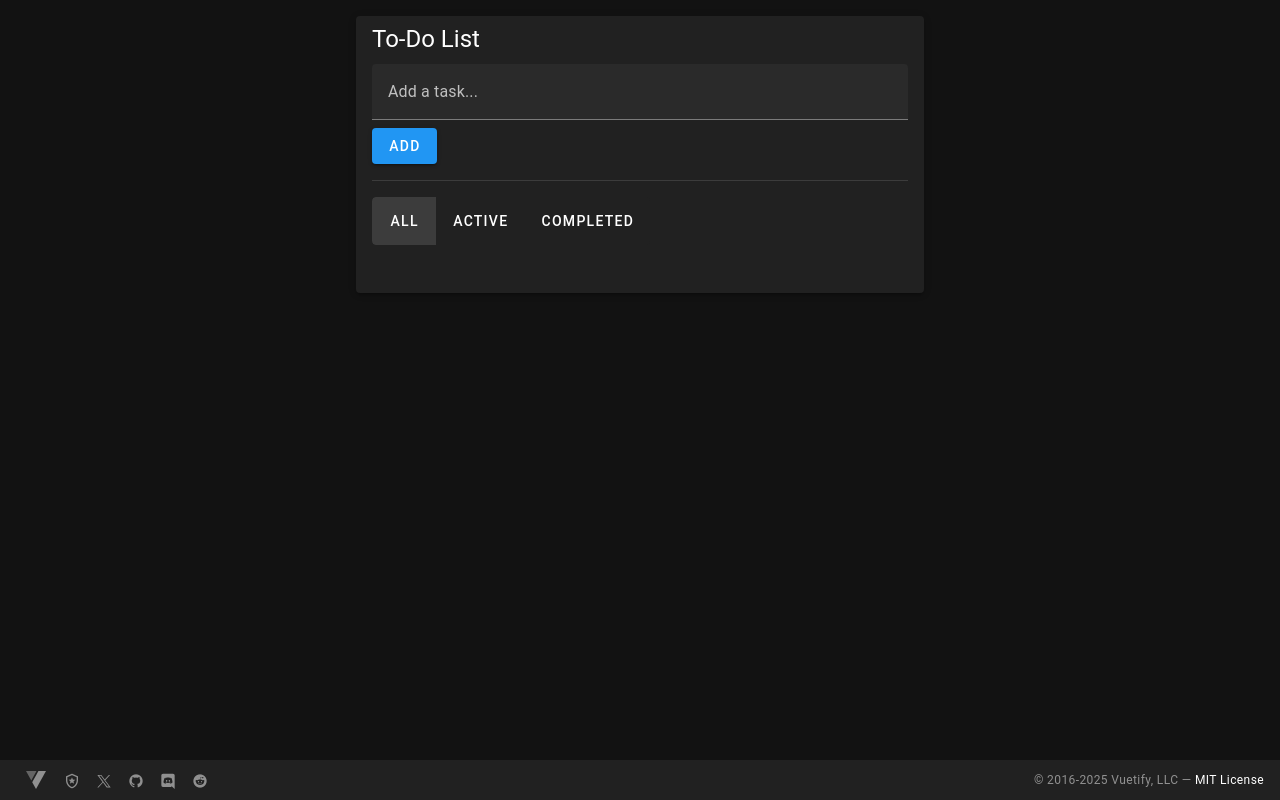
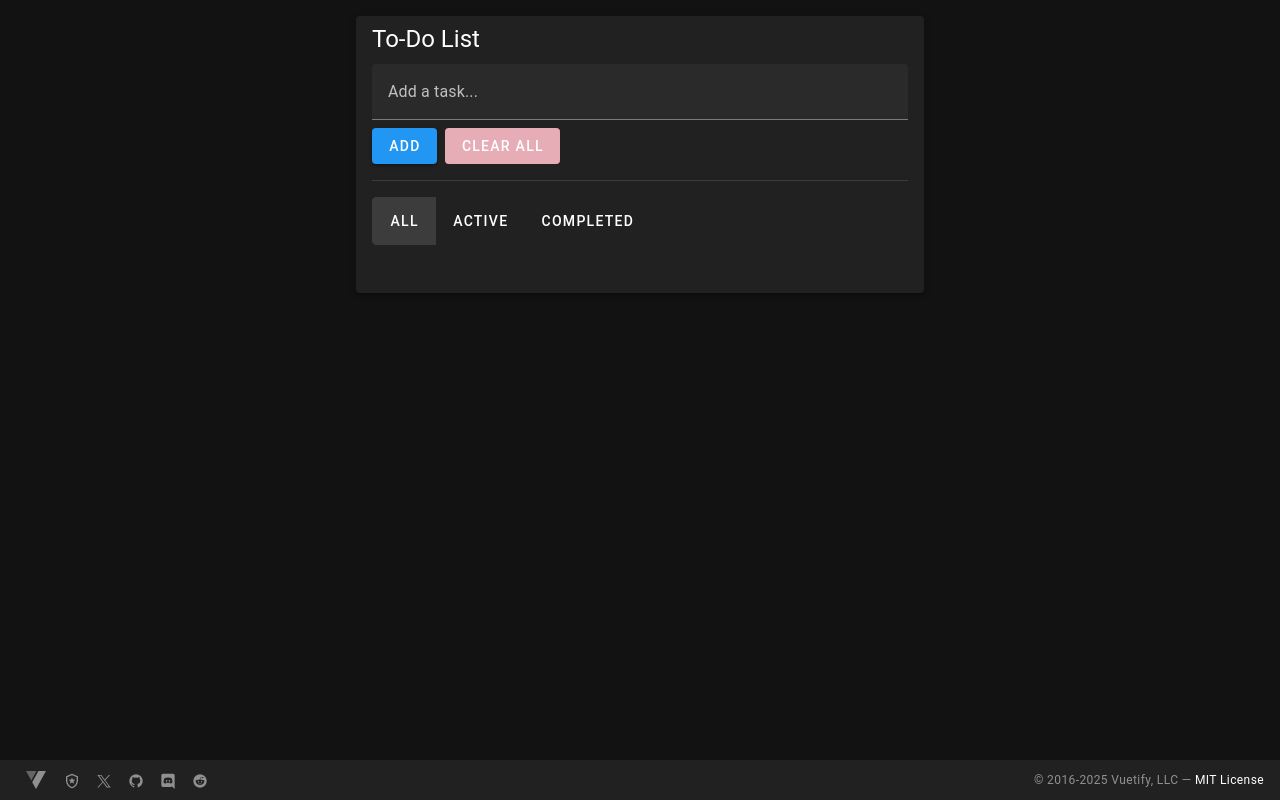
Before and after one commit to matt3188/to-do-list, a Vue app: page / in a window 1280 px wide. Built offline with nearby package versions, Linux system fonts and the light colour scheme.

Commit message:
chore: added a clear all button

```diff
--- a/src/components/ToDoContainer.vue
+++ b/src/components/ToDoContainer.vue
@@ -32,6 +32,12 @@
     newTodo.value = ''
   }
 
+  const clearTodos = () => {
+    if (confirm('Are you sure you want to clear all todos?')) {
+      todos.value = []
+    }
+  }
+
   // Remove a todo
   const removeTodo = (index: number) => {
     todos.value.splice(index, 1)
@@ -59,7 +65,8 @@
             hide-details
             label="Add a task..."
           />
-          <v-btn class="mt-2" color="primary" @click="addTodo">Add</v-btn>
+          <v-btn class="mt-2 mr-2" color="primary" @click="addTodo">Add</v-btn>
+          <v-btn class="mt-2" color="error" :disabled="!todos.length" @click="clearTodos">Clear all</v-btn>
         </v-form>
 
         <v-divider class="my-4" />
```
